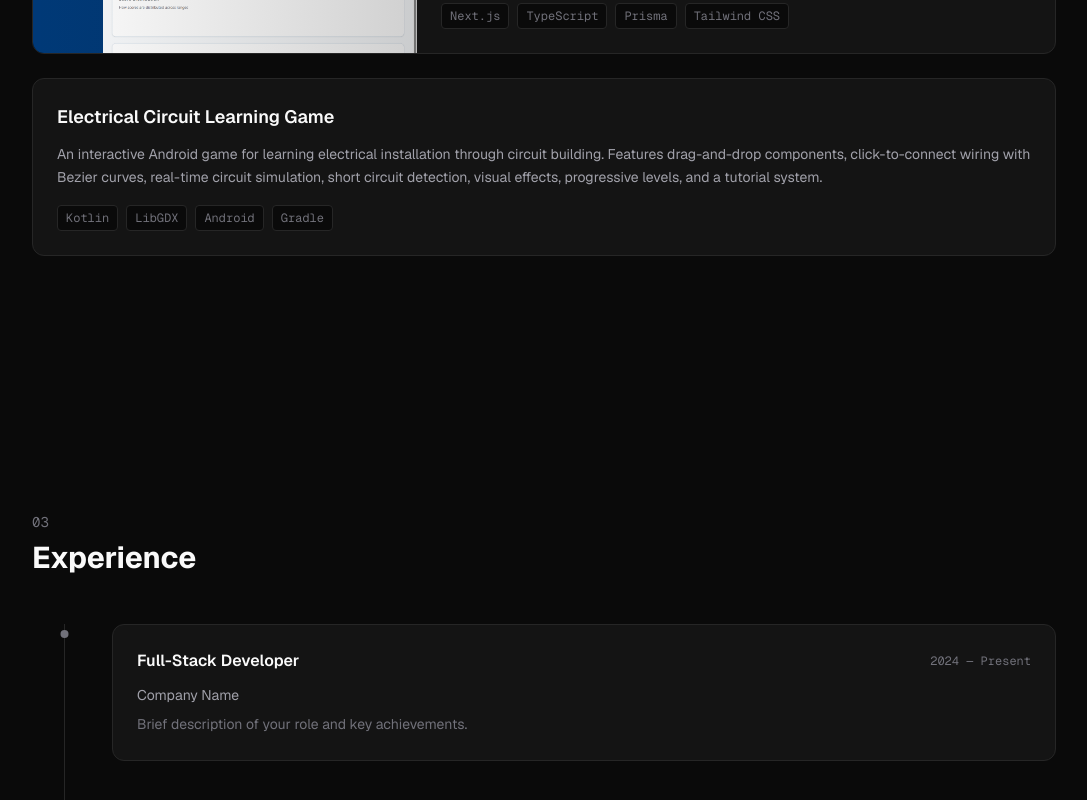
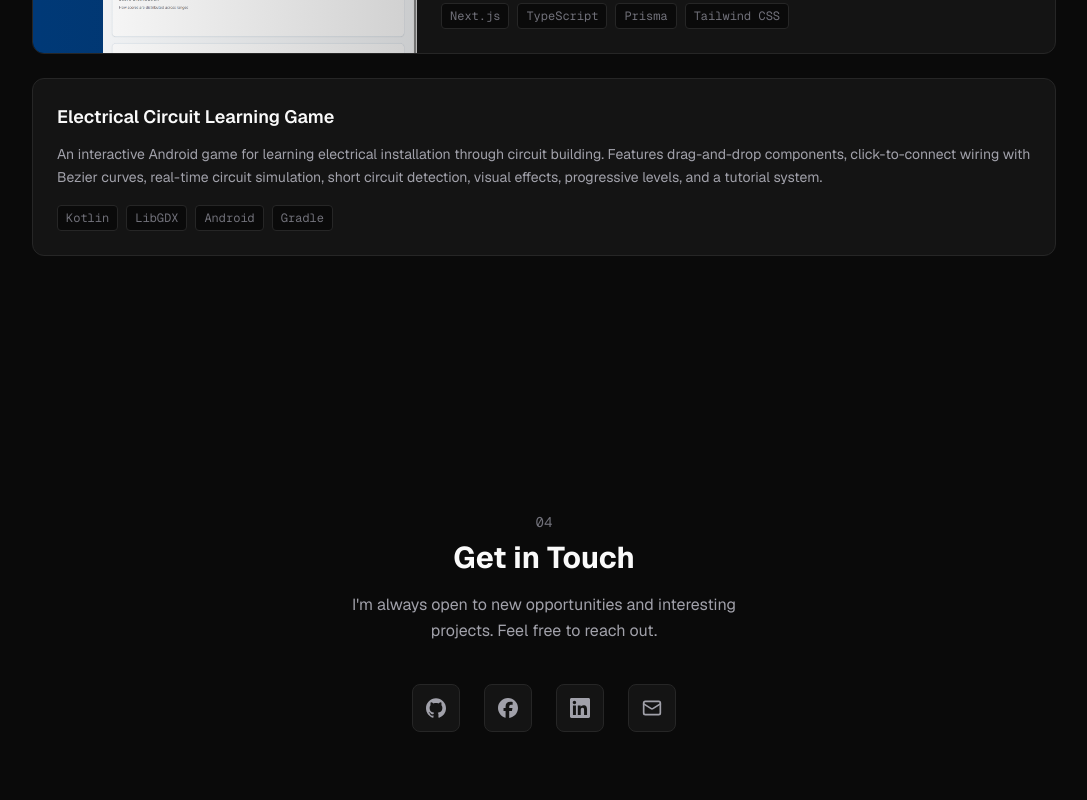
Before and after one commit to Adlai-byte/vinz-portfolio, a Next.js app: page / in a window 1280 px wide. Shown: the part 2000-2800 px from the top of the page, without its empty margins (96-1183 px from the left). Built offline with nearby package versions, Linux system fonts and the light colour scheme.

Commit message:
feat: remove experience section
Co-Authored-By: Claude Opus 4.6 <noreply@anthropic.com>

```diff
--- a/src/app/page.tsx
+++ b/src/app/page.tsx
@@ -2,7 +2,6 @@ import Navbar from "@/components/Navbar";
 import Hero from "@/components/Hero";
 import About from "@/components/About";
 import Projects from "@/components/Projects";
-import Experience from "@/components/Experience";
 import Contact from "@/components/Contact";
 import Footer from "@/components/Footer";
 import { fetchVercelProjects, staticProjects } from "@/data/projects";
@@ -17,7 +16,6 @@ export default async function Home() {
       <Hero />
       <About />
       <Projects projects={projects} />
-      <Experience />
       <Contact />
       <Footer />
     </main>
--- a/src/components/Experience.tsx
+++ /dev/null
@@ -1,56 +0,0 @@
-"use client";
-
-import { motion } from "framer-motion";
-import { experience } from "@/data/experience";
-
-export default function Experience() {
-  return (
-    <section id="experience" className="py-20 md:py-32 px-6">
-      <div className="max-w-5xl mx-auto">
-        <motion.div
-          initial={{ opacity: 0, y: 30 }}
-          whileInView={{ opacity: 1, y: 0 }}
-          transition={{ duration: 0.5 }}
-          viewport={{ once: true, margin: "-100px" }}
-        >
-          <h2 className="text-sm font-mono text-text-dimmed mb-2">03</h2>
-          <h3 className="text-2xl md:text-3xl font-bold mb-12">Experience</h3>
-        </motion.div>
-
-        <div className="relative">
-          {/* Timeline line */}
-          <div className="absolute left-0 md:left-8 top-0 bottom-0 w-px bg-border" />
-
-          <div className="flex flex-col gap-12">
-            {experience.map((item, index) => (
-              <motion.div
-                key={index}
-                initial={{ opacity: 0, x: -20 }}
-                whileInView={{ opacity: 1, x: 0 }}
-                transition={{ duration: 0.5, delay: index * 0.1 }}
-                viewport={{ once: true, margin: "-100px" }}
-                className="relative pl-8 md:pl-20"
-              >
-                {/* Timeline dot */}
-                <div className="absolute left-0 md:left-8 top-1.5 w-2 h-2 rounded-full bg-text-dimmed -translate-x-[3.5px]" />
-
-                <div className="bg-surface border border-border rounded-xl p-6">
-                  <div className="flex flex-col sm:flex-row sm:items-center sm:justify-between gap-1 mb-3">
-                    <h4 className="text-base font-semibold">{item.role}</h4>
-                    <span className="text-xs font-mono text-text-dimmed">
-                      {item.period}
-                    </span>
-                  </div>
-                  <p className="text-sm text-text-muted mb-2">{item.company}</p>
-                  <p className="text-sm text-text-dimmed leading-relaxed">
-                    {item.description}
-                  </p>
-                </div>
-              </motion.div>
-            ))}
-          </div>
-        </div>
-      </div>
-    </section>
-  );
-}
--- a/src/components/Navbar.tsx
+++ b/src/components/Navbar.tsx
@@ -7,7 +7,6 @@ import { Menu, X } from "lucide-react";
 const navLinks = [
   { label: "About", href: "#about" },
   { label: "Projects", href: "#projects" },
-  { label: "Experience", href: "#experience" },
   { label: "Contact", href: "#contact" },
 ];
 
--- a/src/data/experience.ts
+++ /dev/null
@@ -1,27 +0,0 @@
-export interface ExperienceItem {
-  role: string;
-  company: string;
-  period: string;
-  description: string;
-}
-
-export const experience: ExperienceItem[] = [
-  {
-    role: "Full-Stack Developer",
-    company: "Company Name",
-    period: "2024 — Present",
-    description: "Brief description of your role and key achievements.",
-  },
-  {
-    role: "Android Developer",
-    company: "Another Company",
-    period: "2023 — 2024",
-    description: "Brief description of your role and key achievements.",
-  },
-  {
-    role: "Freelance Developer",
-    company: "Self-Employed",
-    period: "2022 — 2023",
-    description: "Brief description of freelance work and notable projects.",
-  },
-];
```
